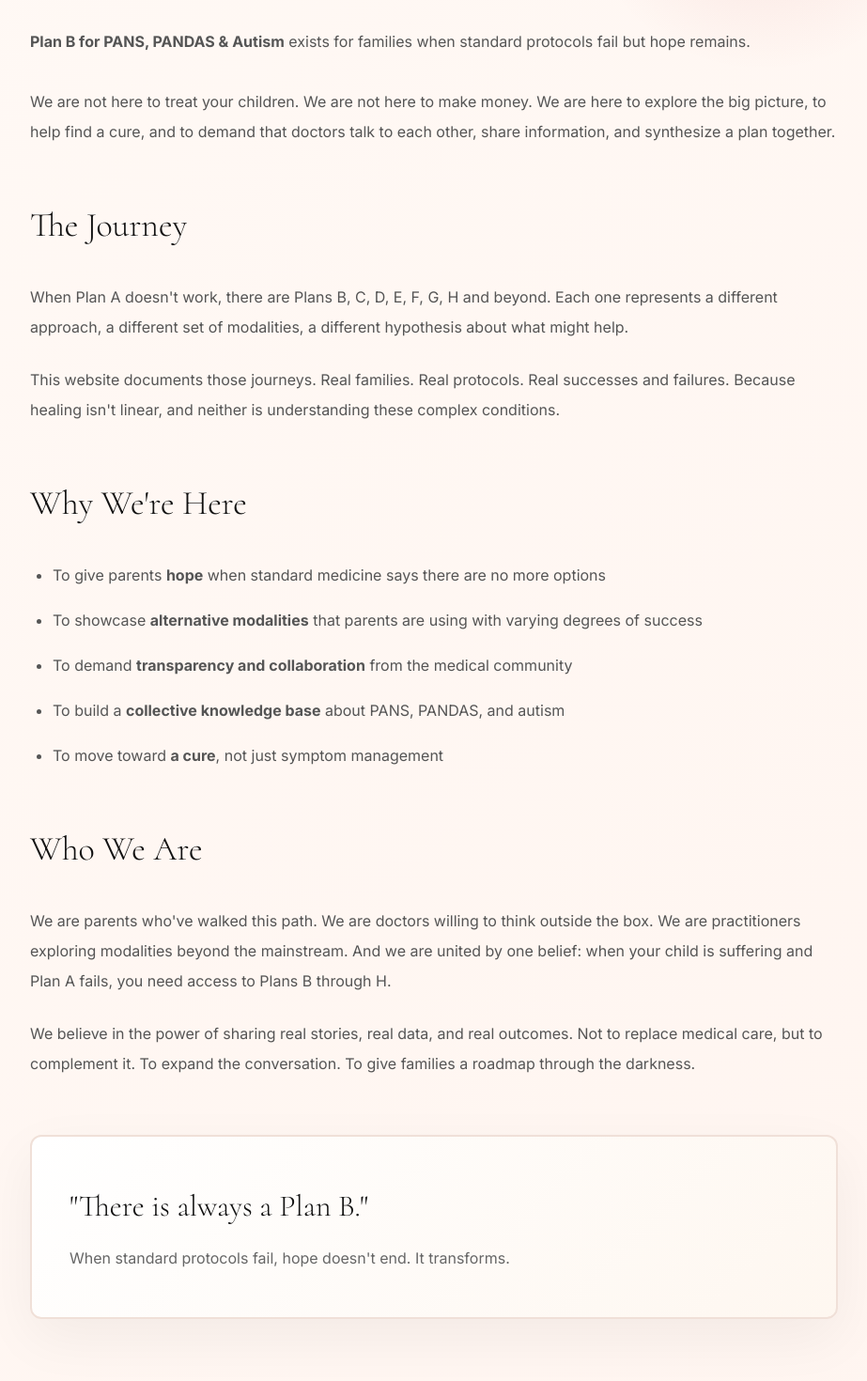
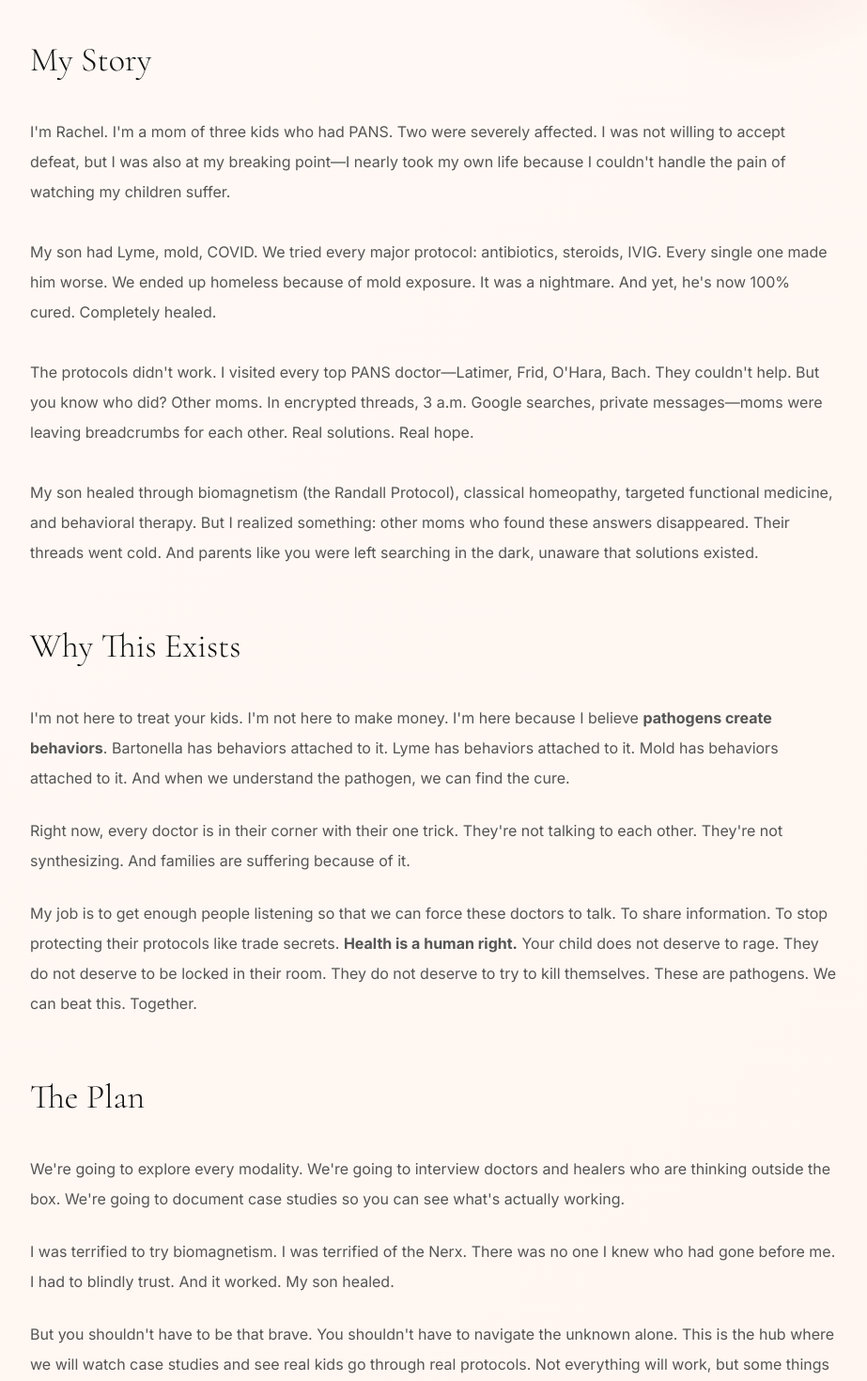
Before and after one commit to myleshorton/planb-pans, a Next.js app: page /about in a window 1280 px wide. Shown: the part 300-1770 px from the top of the page at 94% size, without its empty margins (178-1101 px from the left). Built offline with nearby package versions, Linux system fonts and the light colour scheme.

Commit message:
Add fear and courage narrative to about page
Include Rachel's experience trying biomagnetism blindly and why case studies matter - showing parents they don't have to navigate unknown protocols alone

```diff
--- a/app/about/page.tsx
+++ b/app/about/page.tsx
@@ -18,48 +18,60 @@ export default function About() {
         </h1>
 
         <div style={{ fontFamily: 'var(--font-inter), sans-serif', fontSize: '16px', color: '#555', lineHeight: 2, marginBottom: '60px', position: 'relative', zIndex: 1 }}>
+          <h2 style={{ fontFamily: 'var(--font-cormorant), Georgia, serif', fontSize: '36px', fontWeight: 300, marginBottom: '24px', color: '#111' }}>
+            My Story
+          </h2>
+
           <p style={{ marginBottom: '32px' }}>
-            <strong>Plan B for PANS, PANDAS & Autism</strong> exists for families when standard protocols fail but hope remains.
+            I'm Rachel. I'm a mom of three kids who had PANS. Two were severely affected. I was not willing to accept defeat, but I was also at my breaking point—I nearly took my own life because I couldn't handle the pain of watching my children suffer.
           </p>
 
           <p style={{ marginBottom: '32px' }}>
-            We are not here to treat your children. We are not here to make money. We are here to explore the big picture, to help find a cure, and to demand that doctors talk to each other, share information, and synthesize a plan together.
+            My son had Lyme, mold, COVID. We tried every major protocol: antibiotics, steroids, IVIG. Every single one made him worse. We ended up homeless because of mold exposure. It was a nightmare. And yet, he's now 100% cured. Completely healed.
           </p>
 
-          <h2 style={{ fontFamily: 'var(--font-cormorant), Georgia, serif', fontSize: '36px', fontWeight: 300, marginTop: '48px', marginBottom: '24px', color: '#111' }}>
-            The Journey
+          <p style={{ marginBottom: '32px' }}>
+            The protocols didn't work. I visited every top PANS doctor—Latimer, Frid, O'Hara, Bach. They couldn't help. But you know who did? Other moms. In encrypted threads, 3 a.m. Google searches, private messages—moms were leaving breadcrumbs for each other. Real solutions. Real hope.
+          </p>
+
+          <p style={{ marginBottom: '48px' }}>
+            My son healed through biomagnetism (the Randall Protocol), classical homeopathy, targeted functional medicine, and behavioral therapy. But I realized something: other moms who found these answers disappeared. Their threads went cold. And parents like you were left searching in the dark, unaware that solutions existed.
+          </p>
+
+          <h2 style={{ fontFamily: 'var(--font-cormorant), Georgia, serif', fontSize: '36px', fontWeight: 300, marginBottom: '24px', color: '#111' }}>
+            Why This Exists
           </h2>
 
           <p style={{ marginBottom: '24px' }}>
-            When Plan A doesn't work, there are Plans B, C, D, E, F, G, H and beyond. Each one represents a different approach, a different set of modalities, a different hypothesis about what might help.
+            I'm not here to treat your kids. I'm not here to make money. I'm here because I believe <strong>pathogens create behaviors</strong>. Bartonella has behaviors attached to it. Lyme has behaviors attached to it. Mold has behaviors attached to it. And when we understand the pathogen, we can find the cure.
           </p>
 
           <p style={{ marginBottom: '24px' }}>
-            This website documents those journeys. Real families. Real protocols. Real successes and failures. Because healing isn't linear, and neither is understanding these complex conditions.
+            Right now, every doctor is in their corner with their one trick. They're not talking to each other. They're not synthesizing. And families are suffering because of it.
           </p>
 
-          <h2 style={{ fontFamily: 'var(--font-cormorant), Georgia, serif', fontSize: '36px', fontWeight: 300, marginTop: '48px', marginBottom: '24px', color: '#111' }}>
-            Why We're Here
-          </h2>
+          <p style={{ marginBottom: '48px' }}>
+            My job is to get enough people listening so that we can force these doctors to talk. To share information. To stop protecting their protocols like trade secrets. <strong>Health is a human right.</strong> Your child does not deserve to rage. They do not deserve to be locked in their room. They do not deserve to try to kill themselves. These are pathogens. We can beat this. Together.
+          </p>
 
-          <ul style={{ marginBottom: '24px', paddingLeft: '24px' }}>
-            <li style={{ marginBottom: '16px' }}>To give parents <strong>hope</strong> when standard medicine says there are no more options</li>
-            <li style={{ marginBottom: '16px' }}>To showcase <strong>alternative modalities</strong> that parents are using with varying degrees of success</li>
-            <li style={{ marginBottom: '16px' }}>To demand <strong>transparency and collaboration</strong> from the medical community</li>
-            <li style={{ marginBottom: '16px' }}>To build a <strong>collective knowledge base</strong> about PANS, PANDAS, and autism</li>
-            <li>To move toward <strong>a cure</strong>, not just symptom management</li>
-          </ul>
-
-          <h2 style={{ fontFamily: 'var(--font-cormorant), Georgia, serif', fontSize: '36px', fontWeight: 300, marginTop: '48px', marginBottom: '24px', color: '#111' }}>
-            Who We Are
+          <h2 style={{ fontFamily: 'var(--font-cormorant), Georgia, serif', fontSize: '36px', fontWeight: 300, marginBottom: '24px', color: '#111' }}>
+            The Plan
           </h2>
 
           <p style={{ marginBottom: '24px' }}>
-            We are parents who've walked this path. We are doctors willing to think outside the box. We are practitioners exploring modalities beyond the mainstream. And we are united by one belief: when your child is suffering and Plan A fails, you need access to Plans B through H.
+            We're going to explore every modality. We're going to interview doctors and healers who are thinking outside the box. We're going to document case studies so you can see what's actually working.
+          </p>
+
+          <p style={{ marginBottom: '24px' }}>
+            I was terrified to try biomagnetism. I was terrified of the Nerx. There was no one I knew who had gone before me. I had to blindly trust. And it worked. My son healed.
+          </p>
+
+          <p style={{ marginBottom: '24px' }}>
+            But you shouldn't have to be that brave. You shouldn't have to navigate the unknown alone. This is the hub where we will watch case studies and see real kids go through real protocols. Not everything will work, but some things will. And they may be the breadcrumbs you need to get out.
           </p>
 
           <p>
-            We believe in the power of sharing real stories, real data, and real outcomes. Not to replace medical care, but to complement it. To expand the conversation. To give families a roadmap through the darkness.
+            We're going to synthesize patterns using AI so you can understand your child's unique profile. The breadcrumbs that other parents left for me—I'm turning those into a giant path. A roadmap. So you don't have to search alone. So we can kill PANS. Kill PANDAS. Kill autism. Together.
           </p>
         </div>
 
```
